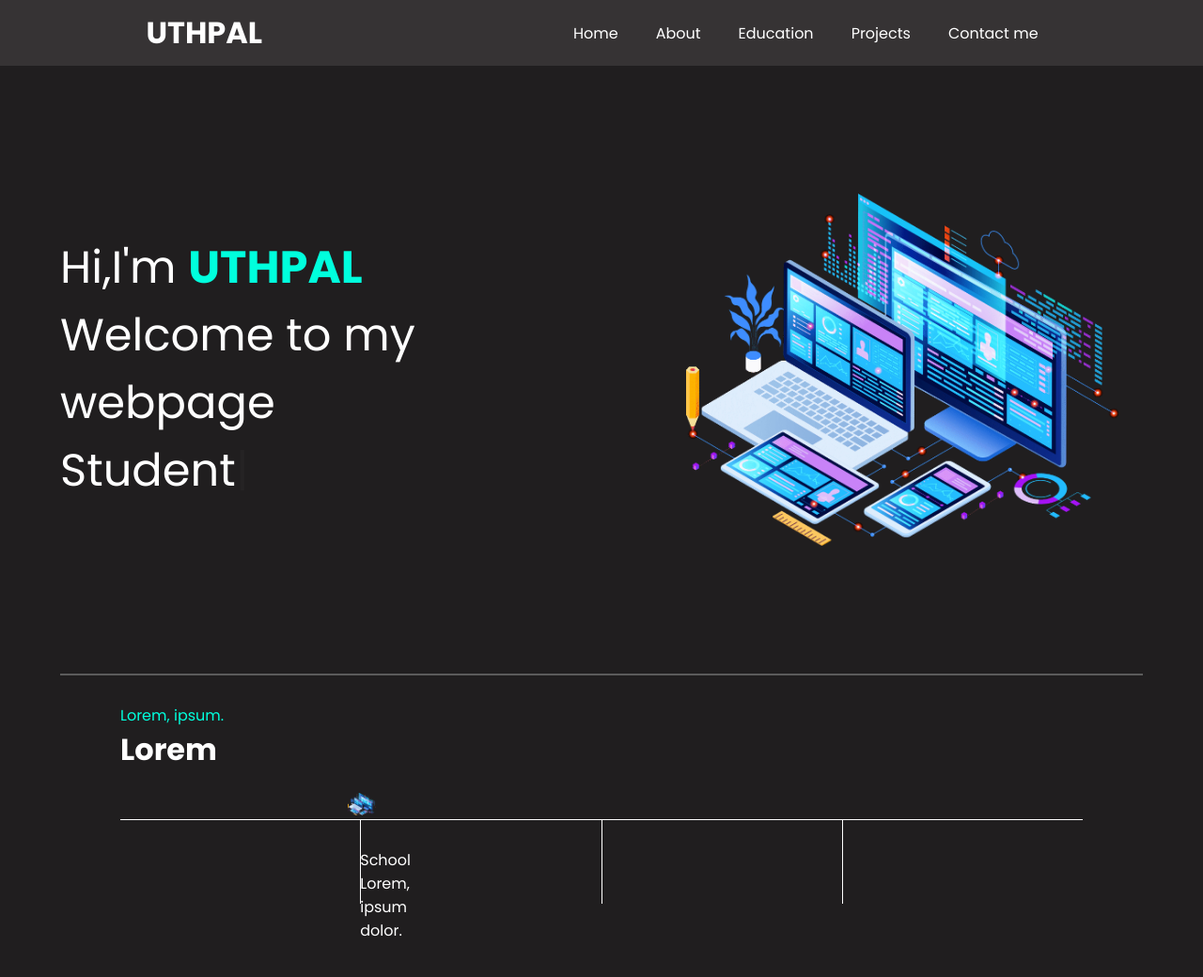
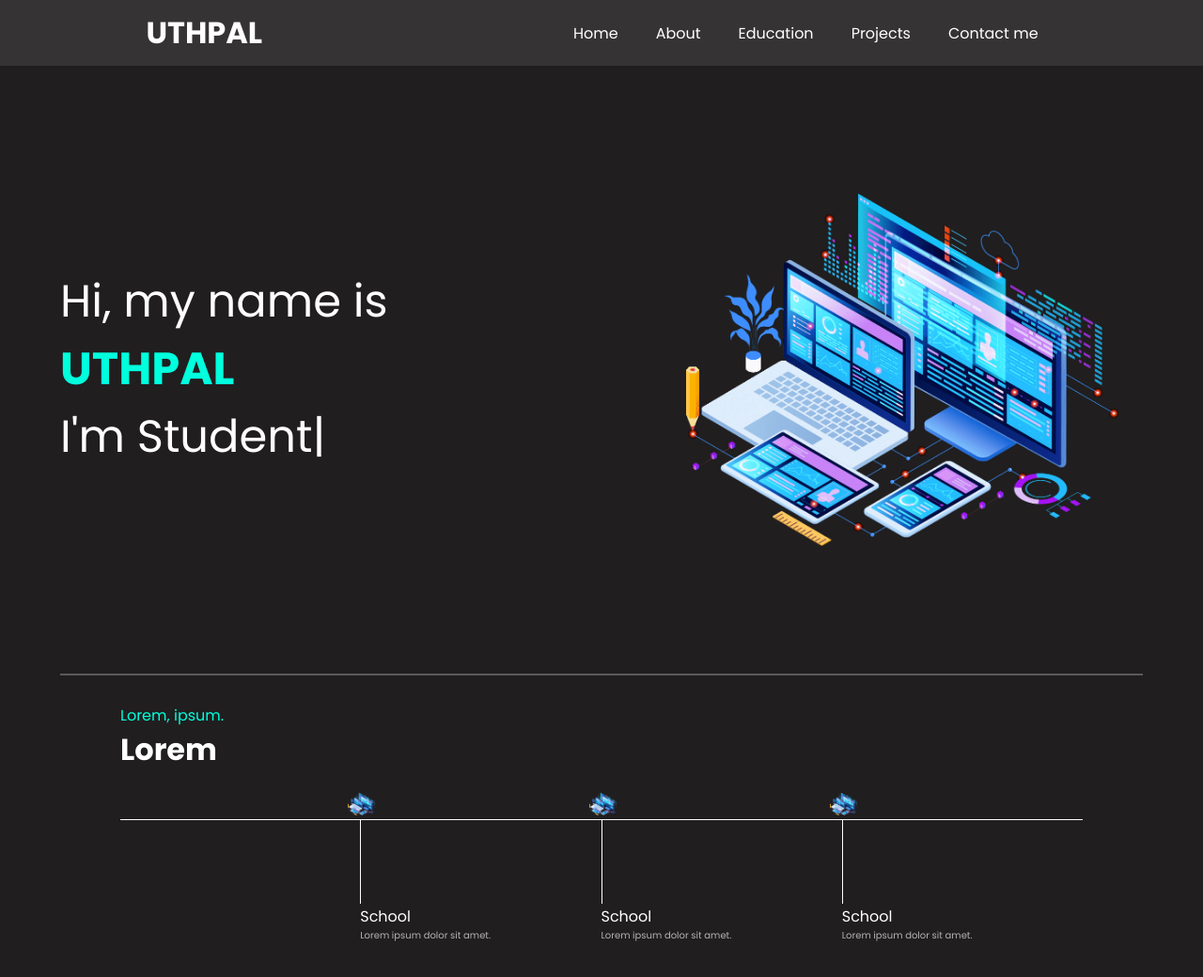
Before and after one commit to UthpalSuvarna/MyFolio, a plain HTML site: page index.html in a window 1280 px wide. Shown: the whole page at 94% size. Drawn offline with nearby package versions, Linux system fonts and the light colour scheme.

Commit message:
Edited timeline section

```diff
--- a/index.html
+++ b/index.html
@@ -108,8 +108,16 @@
         left: -13px;
       }
       .edu-title {
+        position: relative;
+        top: 60px;
+        width: 150px;
       }
       .edu-text {
+        position: relative;
+        top: 60px;
+        width: 150px;
+        color: rgba(255, 255, 255, 0.664);
+        font-size: 10px;
       }
     </style>
   </head>
@@ -131,9 +139,8 @@
     <main>
       <section class="first-section">
         <div class="left-section">
-          Hi,I'm <span class="name">UTHPAL</span>
-          <div>Welcome to my webpage</div>
-          <span id="element"></span>
+          Hi, my name is <span class="name">UTHPAL</span>
+          <div>I'm <span id="element"></span></div>
         </div>
         <div class="right-section">
           <img src="./image.png" alt="" />
@@ -147,10 +154,18 @@
           <div class="vertical">
             <img class="edu-img" src="./image.png" alt="" />
             <div class="edu-title">School</div>
-            <div class="edu-text">Lorem, ipsum dolor.</div>
+            <div class="edu-text">Lorem ipsum dolor sit amet.</div>
           </div>
-          <div class="vertical"></div>
-          <div class="vertical"></div>
+          <div class="vertical">
+            <img class="edu-img" src="./image.png" alt="" />
+            <div class="edu-title">School</div>
+            <div class="edu-text">Lorem ipsum dolor sit amet.</div>
+          </div>
+          <div class="vertical">
+            <img class="edu-img" src="./image.png" alt="" />
+            <div class="edu-title">School</div>
+            <div class="edu-text">Lorem ipsum dolor sit amet.</div>
+          </div>
         </div>
       </section>
     </main>
@@ -158,7 +173,7 @@
     <script>
       var typed = new Typed("#element", {
         strings: ["Photographer", "Programmer", "Student"],
-        typeSpeed: 50,
+        typeSpeed: 40 /*50*/,
       });
     </script>
   </body>
```
